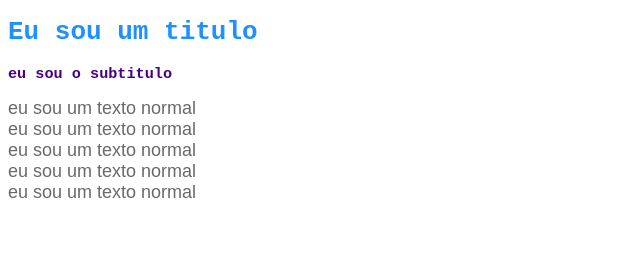
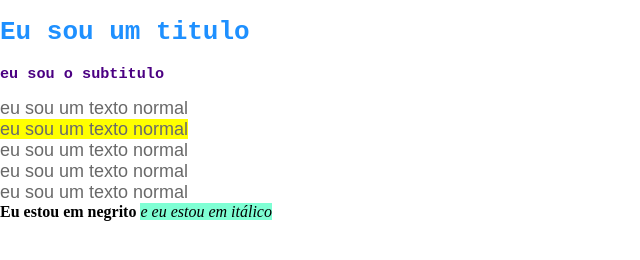
Before and after one commit to ferreiramadu/AcquaTec, a plain HTML site: page index.html in a window 1280 px wide. Shown: the whole page, without its empty margins (0-640 px from the left). Drawn offline with Linux system fonts and the light colour scheme.

Commit message:
aula 24-03-2022 - Css externo

```diff
--- a/index.html
+++ b/index.html
@@ -5,35 +5,22 @@
     <meta charset="UTF-8">
     <meta http-equiv="X-UA-Compatible" content="IE=edge">
     <meta name="viewport" content="width=device-width, initial-scale=1.0">
+    <link rel="stylesheet" href="style.css">
     <title>IOT Revolucionário</title>
-
-    <style>
-        h1 {
-            font-family: monospace;
-            color: dodgerblue;
-        }
-
-        h3 {
-            font-family: monospace;
-            color: indigo;
-        }
-
-        span {
-            font-family: Arial;
-            color: dimgray;
-            font-size: 18px;
-        }
-    </style>
 </head>
 
 <body>
     <h1>Eu sou um titulo</h1>
     <h3>eu sou o subtitulo</h3>
     <span>eu sou um texto normal</span><br>
+    <span class="destaque">eu sou um texto normal</span><br>
     <span>eu sou um texto normal</span><br>
     <span>eu sou um texto normal</span><br>
     <span>eu sou um texto normal</span><br>
-    <span>eu sou um texto normal</span><br>
+    <b>Eu estou em negrito</b>
+    <i id="destaqueEspecial">e eu estou em itálico</i>
+    <!--ID É MAIS IMPORTANTE QUE CLASS-->
+
 </body>
 
 </html>
--- /dev/null
+++ b/style.css
@@ -0,0 +1,28 @@
+body {
+    margin: 0;
+    font: Arial;
+}
+
+h1 {
+    font-family: monospace;
+    color: dodgerblue;
+}
+
+h3 {
+    font-family: monospace;
+    color: indigo;
+}
+
+span {
+    font-family: Arial;
+    color: dimgray;
+    font-size: 18px;
+}
+
+.destaque {
+    background-color: yellow;
+}
+
+#destaqueEspecial {
+    background-color: aquamarine;
+}
```
